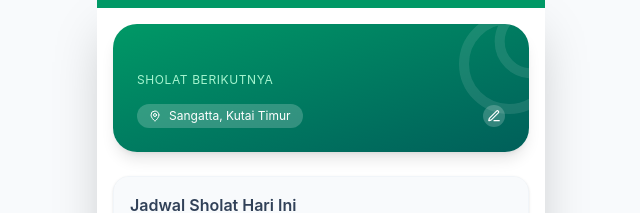
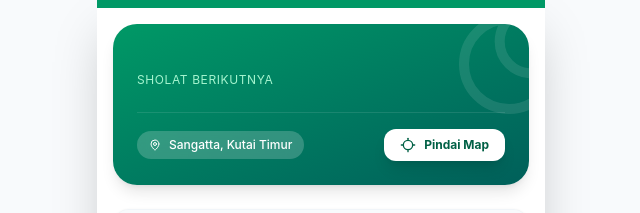
Before and after one commit to naufalkhaddafy/Quran-App, a React (Vite) app: page / in a window 1280 px wide. Shown: the top 213 px of the page, without its empty margins (319-959 px from the left). Built offline with nearby package versions, Linux system fonts and the light colour scheme; no server answers.

Commit message:
fix: search by geolocation

```diff
--- a/src/App.jsx
+++ b/src/App.jsx
@@ -9,7 +9,10 @@ import NavBtn from './components/NavBtn';
 
 const App = () => {
   const [activeTab, setActiveTab] = useState('home');
-  const [location, setLocation] = useState(null);
+  const [location, setLocation] = useState(() => {
+    const saved = localStorage.getItem('user_location');
+    return saved ? JSON.parse(saved) : null;
+  });
   const [activeSurah, setActiveSurah] = useState(null);
   const [jumpToAyat, setJumpToAyat] = useState(null);
   const [audioState, setAudioState] = useState({ surahData: null, currentAyatIdx: -1, qoriID: '05' });
@@ -17,12 +20,25 @@ const App = () => {
 
   useEffect(() => {
     audioRef.current = new Audio();
-    if ("geolocation" in navigator) navigator.geolocation.getCurrentPosition(
-      (p) => setLocation({ latitude: p.coords.latitude, longitude: p.coords.longitude }),
-      (e) => console.log(e)
-    );
+    // Only auto-detect if no location is saved
+    if (!location && "geolocation" in navigator) {
+      navigator.geolocation.getCurrentPosition(
+        (p) => {
+          const newLoc = { latitude: p.coords.latitude, longitude: p.coords.longitude, source: 'gps' };
+          setLocation(newLoc);
+          localStorage.setItem('user_location', JSON.stringify(newLoc));
+        },
+        (e) => console.log("Location denied or error", e)
+      );
+    }
     return () => { if (audioRef.current) { audioRef.current.pause(); } };
   }, []);
+
+  useEffect(() => {
+    if (location) {
+      localStorage.setItem('user_location', JSON.stringify(location));
+    }
+  }, [location]);
 
   useEffect(() => {
     const audio = audioRef.current;
--- a/src/views/SholatView.jsx
+++ b/src/views/SholatView.jsx
@@ -1,5 +1,5 @@
 import { useState, useEffect } from 'react';
-import { Moon, Sun, MapPin, Edit3 } from 'lucide-react';
+import { Moon, Sun, MapPin, Edit3, Locate, LocateFixed } from 'lucide-react';
 import LoadingSpinner from '../components/LoadingSpinner';
 
 const SholatView = ({ location, setLocation }) => {
@@ -7,14 +7,32 @@ const SholatView = ({ location, setLocation }) => {
   const [dateInfo, setDateInfo] = useState(null);
   const [loading, setLoading] = useState(true);
   const [nextPrayer, setNextPrayer] = useState(null);
-  const [showLocationInput, setShowLocationInput] = useState(false);
-  const [manualLat, setManualLat] = useState('');
-  const [manualLng, setManualLng] = useState('');
+  const [isScanning, setIsScanning] = useState(false);
+  const [locationName, setLocationName] = useState('Sangatta, Kutai Timur');
 
   const DEFAULT_LAT = 0.5583;
   const DEFAULT_LNG = 117.5494;
 
-  useEffect(() => { fetchTimings(); }, [location]);
+  useEffect(() => {
+    fetchTimings();
+    if (location) {
+      reverseGeocode(location.latitude, location.longitude);
+    } else {
+      setLocationName('Sangatta, Kutai Timur');
+    }
+  }, [location]);
+
+  const reverseGeocode = async (lat, lng) => {
+    try {
+      const res = await fetch(`https://api.bigdatacloud.net/data/reverse-geocode-client?latitude=${lat}&longitude=${lng}&localityLanguage=id`);
+      const data = await res.json();
+      const city = data.city || data.locality || data.principalSubdivision || 'Lokasi Terdeteksi';
+      setLocationName(city);
+    } catch (e) {
+      console.error("Geocoding failed", e);
+      setLocationName(location?.source === 'manual' ? 'Lokasi Manual' : 'GPS Aktif');
+    }
+  };
 
   const fetchTimings = async () => {
     setLoading(true);
@@ -48,55 +66,89 @@ const SholatView = ({ location, setLocation }) => {
     setNextPrayer(found ? found.label : 'Subuh');
   };
 
-  const handleManualLocation = () => {
-    if (manualLat && manualLng) {
-      setLocation({
-        latitude: parseFloat(manualLat),
-        longitude: parseFloat(manualLng),
-        source: 'manual'
-      });
-      setShowLocationInput(false);
+  const handleAutoLocation = () => {
+    if ("geolocation" in navigator) {
+      setIsScanning(true);
+      navigator.geolocation.getCurrentPosition(
+        (p) => {
+          setTimeout(() => {
+            setLocation({ latitude: p.coords.latitude, longitude: p.coords.longitude, source: 'gps' });
+            setIsScanning(false);
+          }, 1500); // Artificial delay for "scanning" feel
+        },
+        (e) => {
+          console.error(e);
+          alert("Gagal memindai lokasi. Pastikan izin lokasi aktif.");
+          setIsScanning(false);
+        }
+      );
+    } else {
+      alert("Browser tidak mendukung geolokasi.");
     }
   };
 
   const prayerNames = { Fajr: 'Subuh', Sunrise: 'Terbit', Dhuhr: 'Dzuhur', Asr: 'Ashar', Sunset: 'Terbenam', Maghrib: 'Maghrib', Isha: 'Isya', Imsak: 'Imsak' };
 
-  if (loading) return <LoadingSpinner />;
+  if (loading && !timings) return <LoadingSpinner />;
 
   return (
     <div className="space-y-6 pb-20 p-4">
       <div className="bg-gradient-to-br from-emerald-600 to-teal-800 rounded-3xl p-6 text-white shadow-lg relative overflow-hidden">
-        <div className="absolute top-0 right-0 opacity-10 transform translate-x-10 -translate-y-5"><Moon size={120} /></div>
+        <div className="absolute top-0 right-0 opacity-10 transform translate-x-10 -translate-y-5 flex gap-2">
+          <Moon size={120} />
+        </div>
+
+        {/* Scanning Animation Layer */}
+        {isScanning && (
+          <div className="absolute inset-0 bg-emerald-600/50 backdrop-blur-sm z-20 flex flex-col items-center justify-center animate-fade-in">
+            <div className="relative">
+              <div className="w-20 h-20 border-4 border-emerald-200/20 border-t-emerald-200 rounded-full animate-spin"></div>
+              <MapPin className="absolute top-1/2 left-1/2 -translate-x-1/2 -translate-y-1/2 text-emerald-100 animate-pulse" size={32} />
+            </div>
+            <p className="mt-4 font-bold text-emerald-50 tracking-widest text-xs uppercase animate-pulse">Memindai Map...</p>
+          </div>
+        )}
+
         <div className="relative z-10">
           <p className="text-emerald-100 text-sm font-medium">{dateInfo?.hijri?.day} {dateInfo?.hijri?.month.en} {dateInfo?.hijri?.year}</p>
           <h2 className="text-3xl font-bold mt-1">{dateInfo?.gregorian?.weekday?.en}</h2>
           <p className="text-lg opacity-90">{dateInfo?.readable}</p>
-          <div className="mt-6">
-            <p className="text-emerald-200 text-xs uppercase tracking-wider">Sholat Berikutnya</p>
-            <h1 className="text-4xl font-bold">{nextPrayer}</h1>
+
+          <div className="mt-6 flex justify-between items-end">
+            <div>
+              <p className="text-emerald-200 text-xs uppercase tracking-wider">Sholat Berikutnya</p>
+              <h1 className="text-4xl font-bold">{nextPrayer}</h1>
+            </div>
           </div>
 
-          <div className="mt-4 flex items-center justify-between">
-            <div className="flex items-center gap-2 text-xs bg-white/20 w-fit px-3 py-1 rounded-full">
-              <MapPin size={12} />
-              <span>
-                {location ? (location.source === 'manual' ? "Lokasi Manual" : "GPS Aktif") : "Sangatta, Kutai Timur"}
-              </span>
+          <div className="mt-6 pt-4 border-t border-white/10">
+            <div className="flex items-center justify-between">
+              <div className="flex flex-col gap-1">
+                <div className="flex items-center gap-2 text-xs bg-white/20 w-fit px-3 py-1.5 rounded-full backdrop-blur-sm">
+                  <MapPin size={12} className={location?.source === 'gps' ? 'text-emerald-300' : 'text-white'} />
+                  <span className="font-medium">{locationName}</span>
+                </div>
+                {location?.source === 'gps' && (
+                  <span className="text-[10px] text-emerald-200 font-bold ml-1 flex items-center gap-1">
+                    <span className="w-1.5 h-1.5 bg-emerald-400 rounded-full shadow-[0_0_8px_rgba(52,211,153,0.8)]"></span>
+                    Lokasi Terdeteksi Otomatis
+                  </span>
+                )}
+              </div>
+              <button
+                onClick={handleAutoLocation}
+                className={`flex items-center gap-2 px-4 py-2 rounded-xl text-xs font-bold transition-all active:scale-95 ${location?.source === 'gps' ? 'bg-white/10 text-white' : 'bg-white text-emerald-800 shadow-lg'}`}
+              >
+                <div className={isScanning ? 'animate-spin' : ''}>
+                  {location?.source === 'gps' ? <LocateFixed size={16} /> : <Locate size={16} />}
+                </div>
+                {location?.source === 'gps' ? 'Pindai Ulang' : 'Pindai Map'}
+              </button>
             </div>
-            <button onClick={() => setShowLocationInput(!showLocationInput)} className="p-1 bg-white/20 rounded-full hover:bg-white/30"><Edit3 size={14} /></button>
           </div>
-
-          {showLocationInput && (
-            <div className="mt-3 bg-white/10 p-3 rounded-xl backdrop-blur-sm animate-fade-in">
-              <div className="flex gap-2 mb-2">
-                <input type="text" placeholder="Lat (0.5583)" className="w-1/2 p-2 rounded text-slate-800 text-xs" value={manualLat} onChange={e => setManualLat(e.target.value)} />
-                <input type="text" placeholder="Lng (117.5494)" className="w-1/2 p-2 rounded text-slate-800 text-xs" value={manualLng} onChange={e => setManualLng(e.target.value)} />
-              </div>
-              <button onClick={handleManualLocation} className="w-full bg-emerald-500 hover:bg-emerald-400 py-1 rounded text-xs font-bold">Simpan Koordinat</button>
-            </div>
-          )}
         </div>
       </div>
+
 
       <div className="bg-white rounded-2xl shadow-sm border border-slate-100 overflow-hidden">
         <div className="p-4 bg-slate-50 border-b border-slate-100 font-semibold text-slate-700">Jadwal Sholat Hari Ini</div>
```
